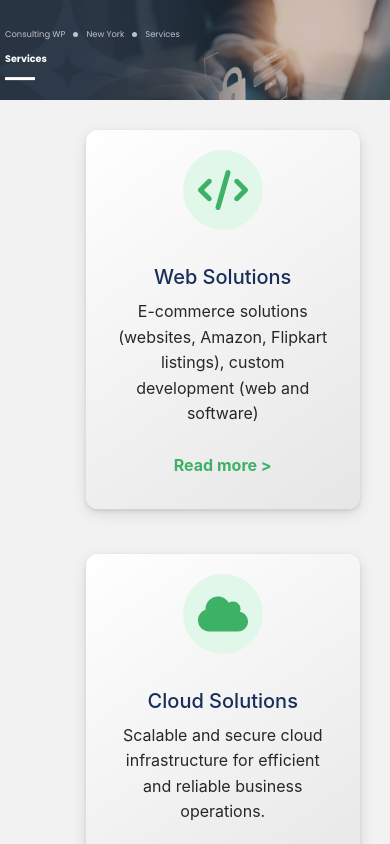
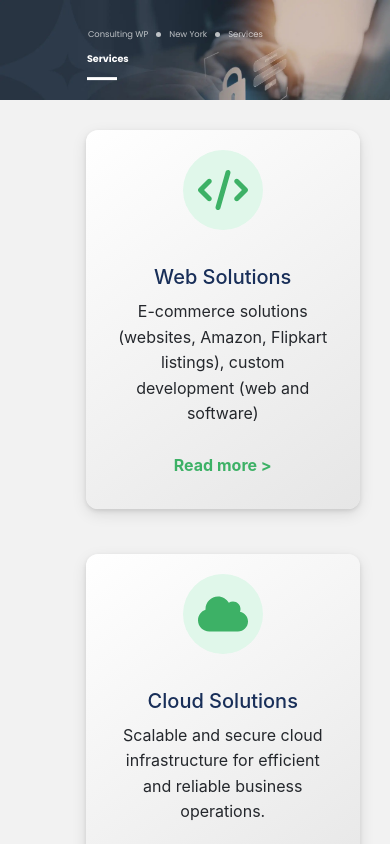
Before and after one commit to varshiniI3/services, a React (Create React App) app in the folder app/: page / in a window 390 px wide. Shown: the top 844 px of the page. Built offline with nearby package versions, Linux system fonts and the light colour scheme.

Commit message:
header padding 20%

```diff
--- a/app/src/components/Header.css
+++ b/app/src/components/Header.css
@@ -8,7 +8,7 @@
   position: relative;
   justify-content: flex-start; /* Align to the left */
   text-align: left; /* Align text to the left */
-  /* padding-left: 20px; Add some padding to the left */
+  padding-left: 5%; /*Add some padding to the left*/
   width: 100%;
 }
 
@@ -20,6 +20,7 @@
   font-family: 'Poppins', sans-serif; /* Font Style */
   font-size: 16px; /* Body text */
   text-align: left;
+  /* padding-left: 5%; */
 }
 
 .header-logo img {
@@ -84,6 +85,35 @@
     font-size: 0.9em; /* Slightly smaller font size */
     margin: 0 8px; /* Adjust spacing */
   }
+
+  .header-content{
+    padding-left: 21%;
+  }
+  .header-info{
+    padding-left: 21%;
+  }
+}
+
+@media (max-width: 1030px) {
+  .header {
+    height: 180px; /* Adjust for large screens */
+  }
+
+  .header-nav {
+    font-size: 28px; /* Slightly smaller font size */
+  }
+
+  .header-link {
+    font-size: 0.9em; /* Slightly smaller font size */
+    margin: 0 8px; /* Adjust spacing */
+  }
+
+  .header-content{
+    padding-left: 2%;
+  }
+  .header-info{
+    padding-left: 2%;
+  }
 }
 
 @media (max-width: 992px) {
@@ -102,6 +132,12 @@
 
   .header-logo img {
     height: 30px; /* Smaller logo */
+  }
+  .header-content{
+    padding-left: 3%;
+  }
+  .header-info{
+    padding-left: 3%;
   }
 }
 
@@ -123,6 +159,12 @@
   .header-logo img {
     height: 25px; /* Smaller logo */
   }
+  .header-content{
+    padding-left: 4px;
+  }
+  .header-info{
+    padding-left: 4px;
+  }
 }
 
 @media (max-width: 576px) {
@@ -133,7 +175,11 @@
   .header-content {
     font-size: 14px; /* Smaller font size */
     left: 10px; /* Adjust as needed */
+    padding-left: 10%;
   }
+  /* .header-info{
+    padding-left: 10%;
+  } */
 
   .header-nav {
     font-size: 18px; /* Smaller font size */
@@ -171,4 +217,11 @@
   .header-logo img {
     height: 15px; /* Smaller logo */
   }
+
+  .header-content{
+    padding-left: 21%;
+  }
+  .header-info{
+    padding-left: 1px;
+  }
 }
```
